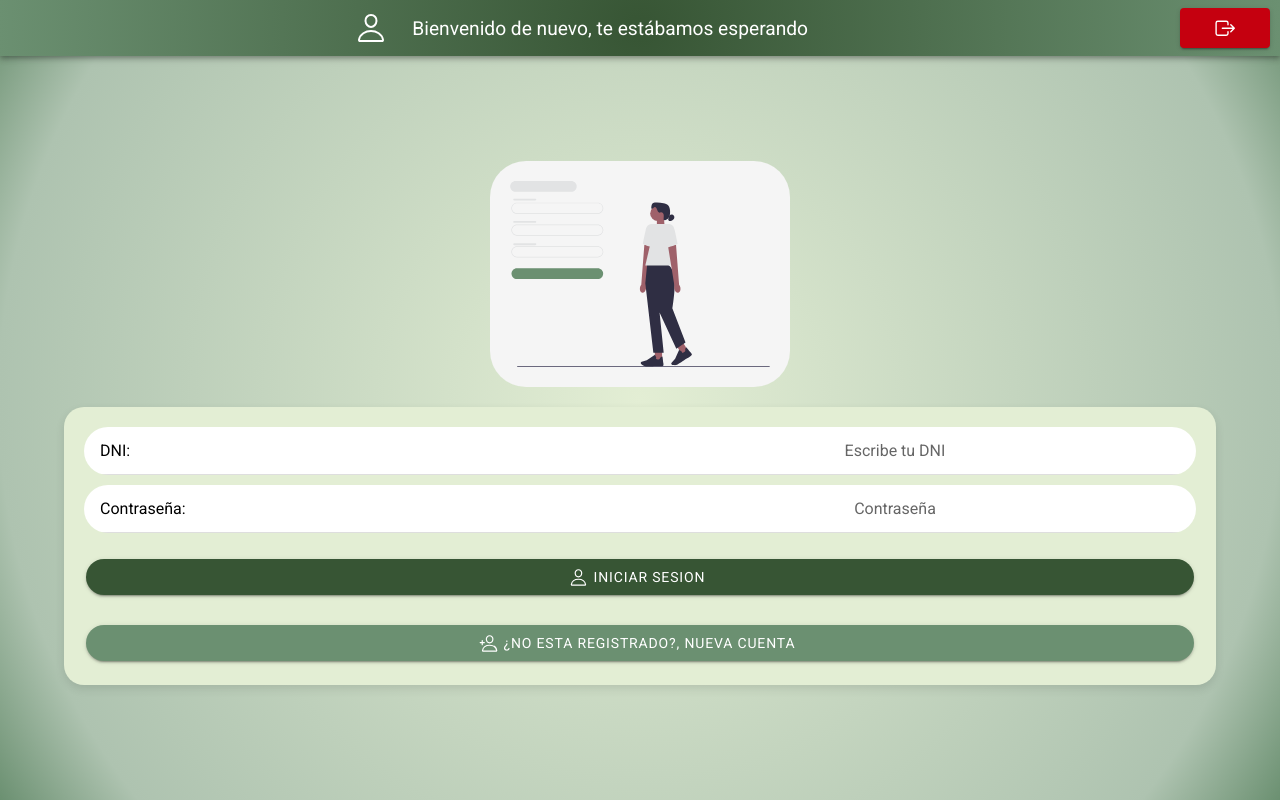
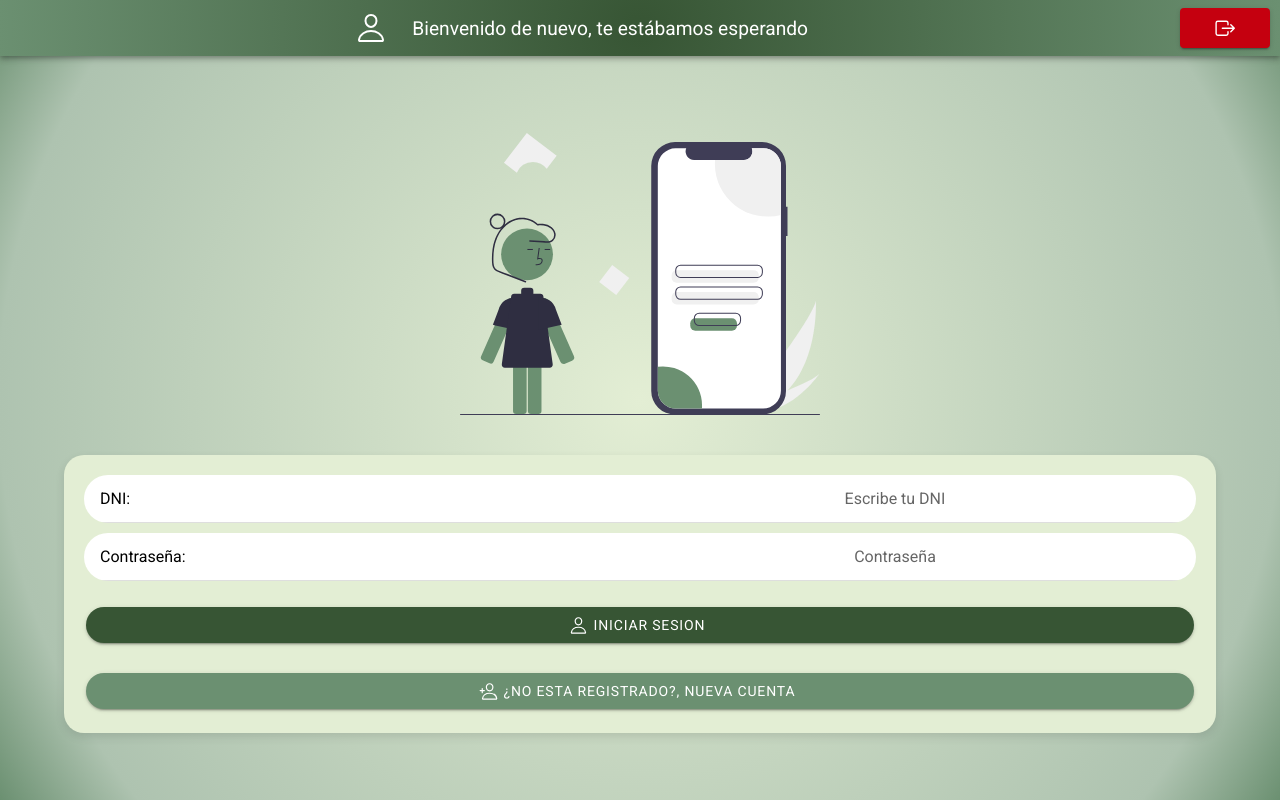
Before and after one commit to carlgar512/EasyFarma, a React (Vite) app: page /signIn in a window 1280 px wide. Built offline with nearby package versions, Linux system fonts and the light colour scheme.

Commit message:
Cambio en imagen de SignIn

```diff
--- a/src/components/User/SignIn.css
+++ b/src/components/User/SignIn.css
@@ -79,9 +79,7 @@
 
   .sesImg{
     padding:20px;
-    max-width: 300px;
-    background: whitesmoke;
-    border-radius: 36px;
+    max-width: 400px;
   }
 
 
```
Also changed, not shown: public/signIn.svg.
